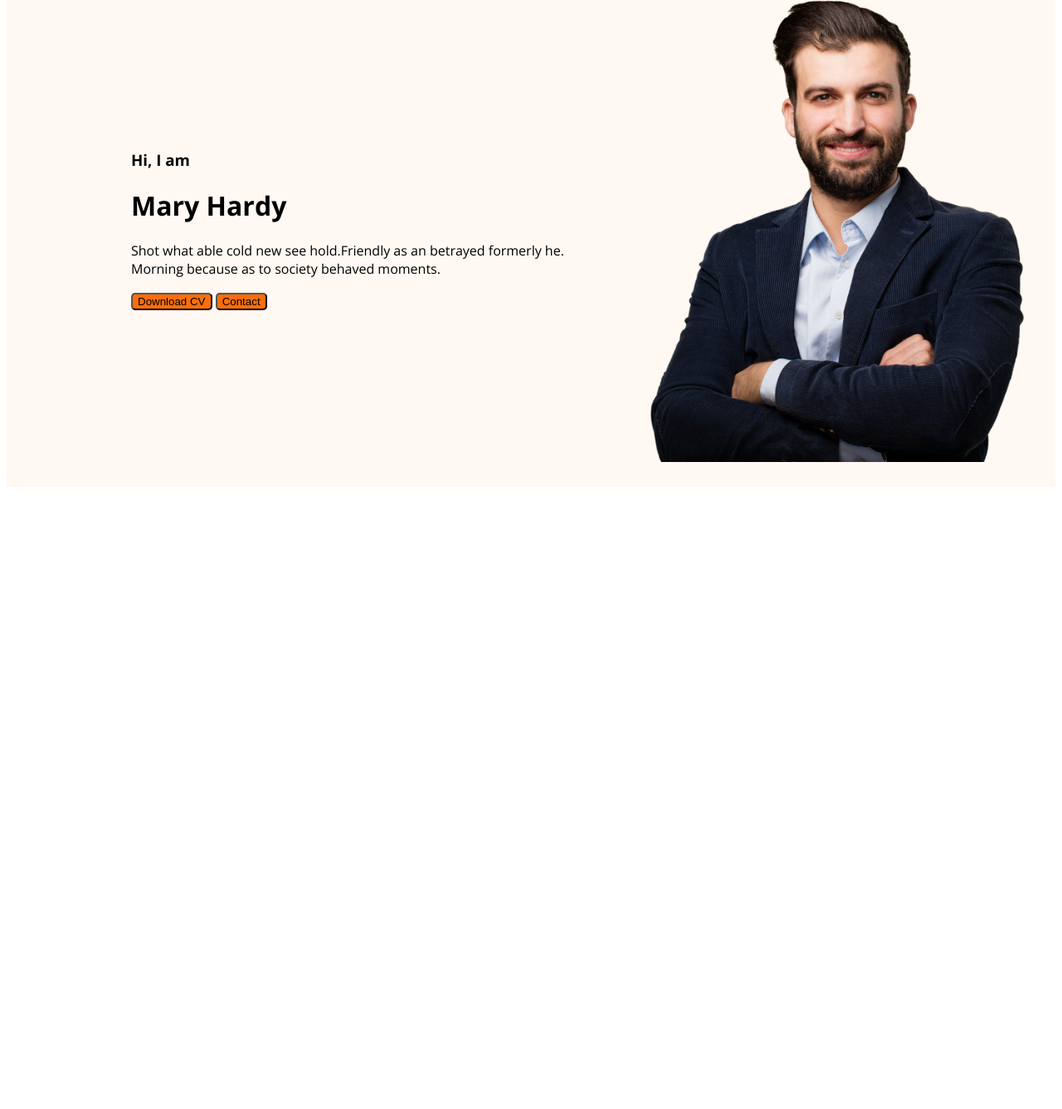
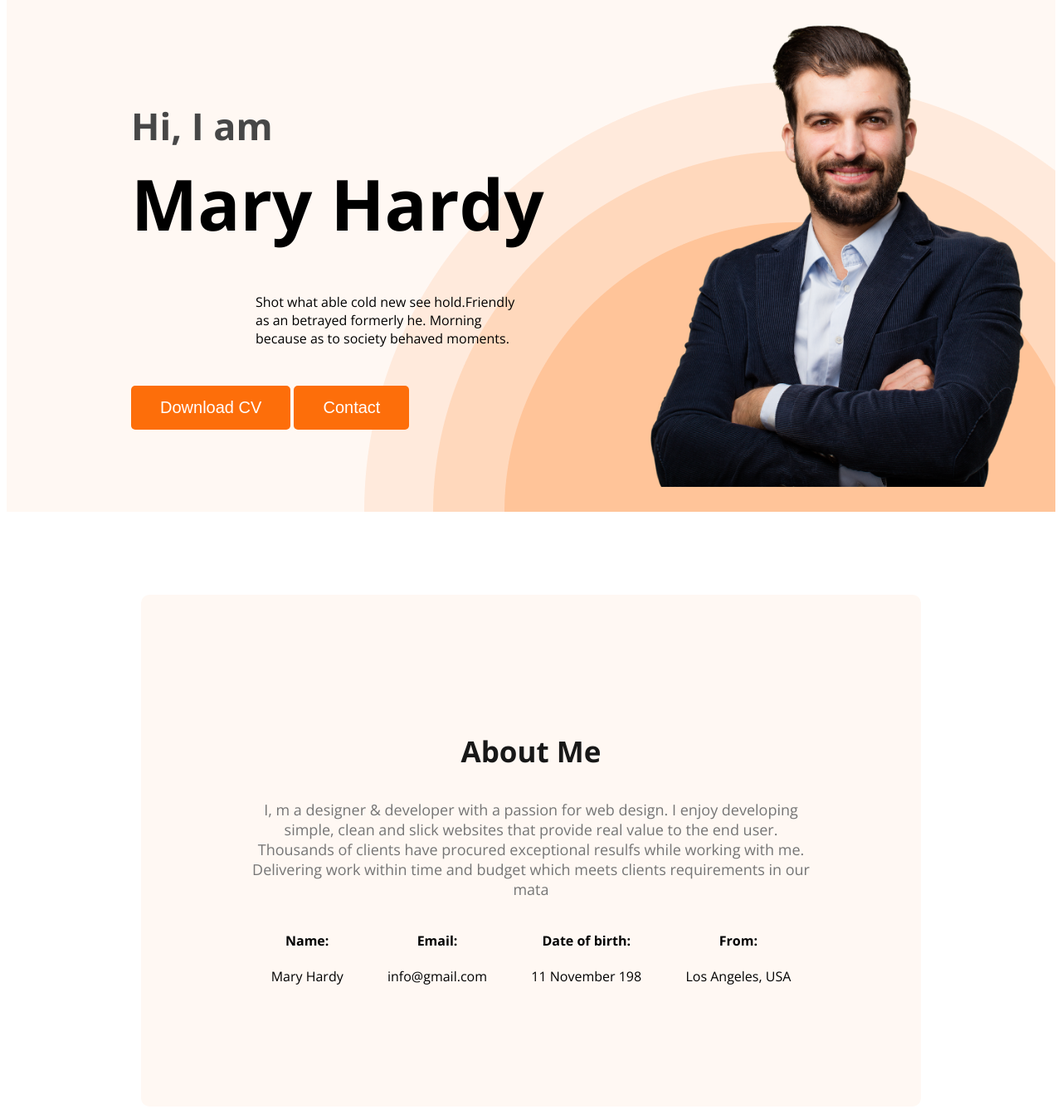
Before and after one commit to mdwajed/webdeveloper-portfolio, a plain HTML site: page index.html in a window 1280 px wide. Shown: the part 215-1552 px from the top of the page at 83% size. Before the commit the page ends 810 px from the top, so only its background shows below. Drawn offline with nearby package versions, Linux system fonts and the light colour scheme.

Commit message:
added about information

```diff
--- a/index.html
+++ b/index.html
@@ -23,7 +23,8 @@
         <div class="banner-content">
             <h3 class="banner-greeting">Hi, I  am</h3>
             <h1 class="banner-heading">Mary Hardy</h1>
-            <p>Shot what able cold new see hold.Friendly as an betrayed formerly he. Morning because as to society behaved moments.</p>
+
+            <p class=" banner description">Shot what able cold new see hold.Friendly as an betrayed formerly he. Morning because as to society behaved moments.</p>
             <button class="btn-primary">Download CV</button>
             <button class="btn-primary">Contact</button>
         </div>
@@ -32,6 +33,33 @@
     </div>
     </header>
     <main>
+        <section class="about">
+            <h3 class="section-title">About Me</h3>
+            <p class="section-description">I, m a designer & developer with a passion for web design. I enjoy developing simple, clean and slick websites that provide real value to the end user. Thousands of clients have procured exceptional resulfs while working with me. Delivering work within time and budget which meets clients requirements in our mata</p>
+            <div class="about-info-container">
+                <!-- .about-info*4>h4.info-title+p.info-description -->
+
+                <div class="about-info">
+                    <h4 class="info-title">Name:</h4>
+                    <p class="info-description">Mary Hardy</p>
+                </div>
+                <div class="about-info">
+                    <h4 class="info-title">Email:</h4>
+                    <p class="info-description">info@gmail.com</p>
+                </div>
+                <div class="about-info">
+                    <h4 class="info-title">Date of birth:</h4>
+                    <p class="info-description">11 November 198</p>
+                </div>
+                <div class="about-info">
+                    <h4 class="info-title">From:</h4>
+                    <p class="info-description">Los Angeles, USA</p>
+                </div>
+
+
+
+            </div>
+        </section>
 
     </main>
     <footer>
--- a/style/portfolio.css
+++ b/style/portfolio.css
@@ -8,7 +8,33 @@ body{
 .btn-primary{
     border-radius: 5px;
     background: #FD6E0A;
+    border: 0;
+    color: white;
+    font-size: 20px;
+    font-weight: 700px;
+    padding: 15px 35px;
 }
+.section-title{
+    color: #181818;
+    text-align: center;
+    font-size: 35px;
+    font-weight: 700;
+}
+.section-description{
+    color: #757575;
+    text-align: center;
+    font-size: 18px;
+}
+.about-info-container{
+    display: flex;
+    justify-content: space-around;
+}
+.about-info{
+    text-align: center;
+}
+
+
+
 
 /* nav related style */
 nav{
@@ -37,12 +63,42 @@ nav a{
 /* header related style */
 .header{
    background-color: #FFF8F3;
+   background-image: url('../images/header_bg.png') ;
+   background-repeat: no-repeat;
+   background-position:bottom right;
 }
 .banner{
     padding: 30px 30px 30px 150px;
     display:flex;
     align-items: center;
+    justify-content: space-between;
+.banner-content{
+    max-width: 500px;
+}
 }
 .banner .profile-picture{
     width: 500px;
 }
+.banner-greeting{
+    font-size: 45px;
+    color:#474747;
+    margin-bottom: 0;
+}
+.banner-heading{
+    font-size: 85px;
+    font-weight:700px ;
+    margin-top: 5px;
+    margin-bottom: 20px;
+}
+/* main section style */
+main{
+    max-width: 1140px;
+    margin:0 auto;
+}
+/* about section style */
+    .about{
+        padding: 130px;
+        border-radius: 10px;
+        background: #FFF8F3;
+        margin: 100px;
+    }
```
